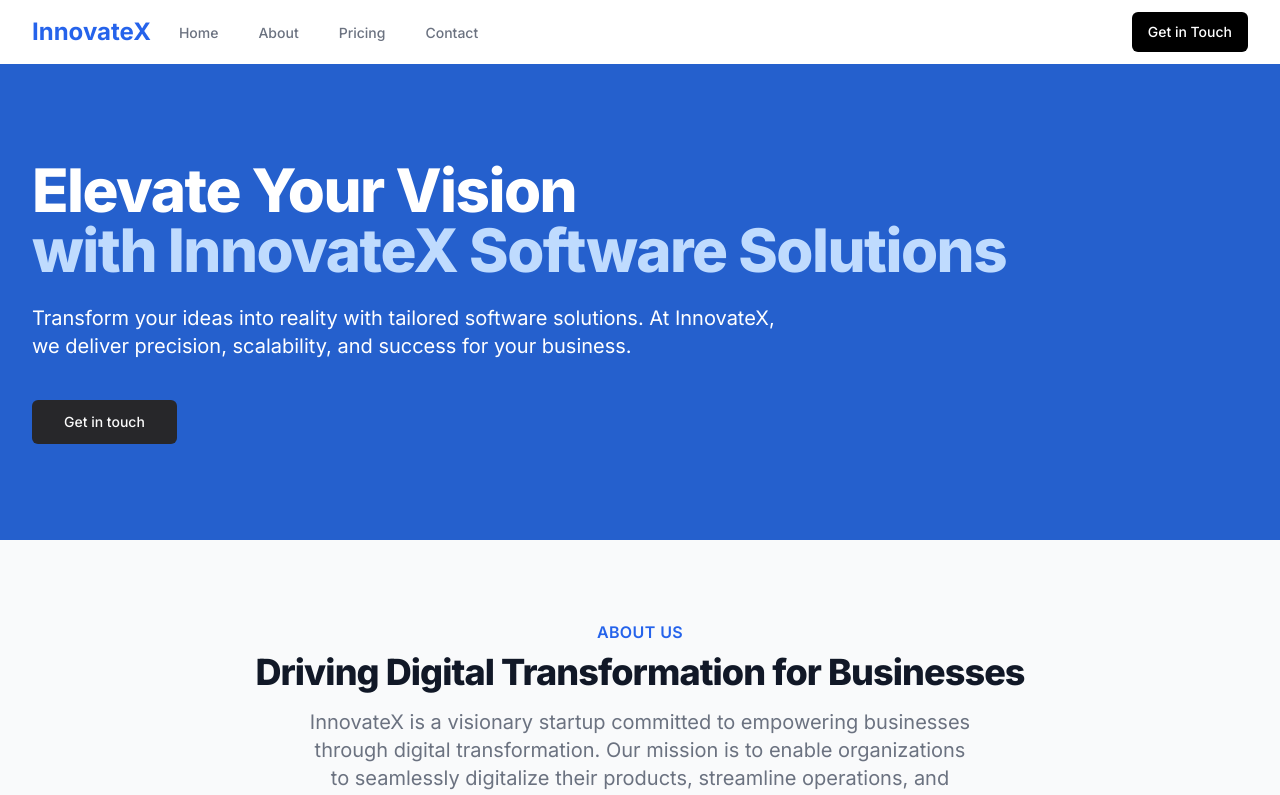
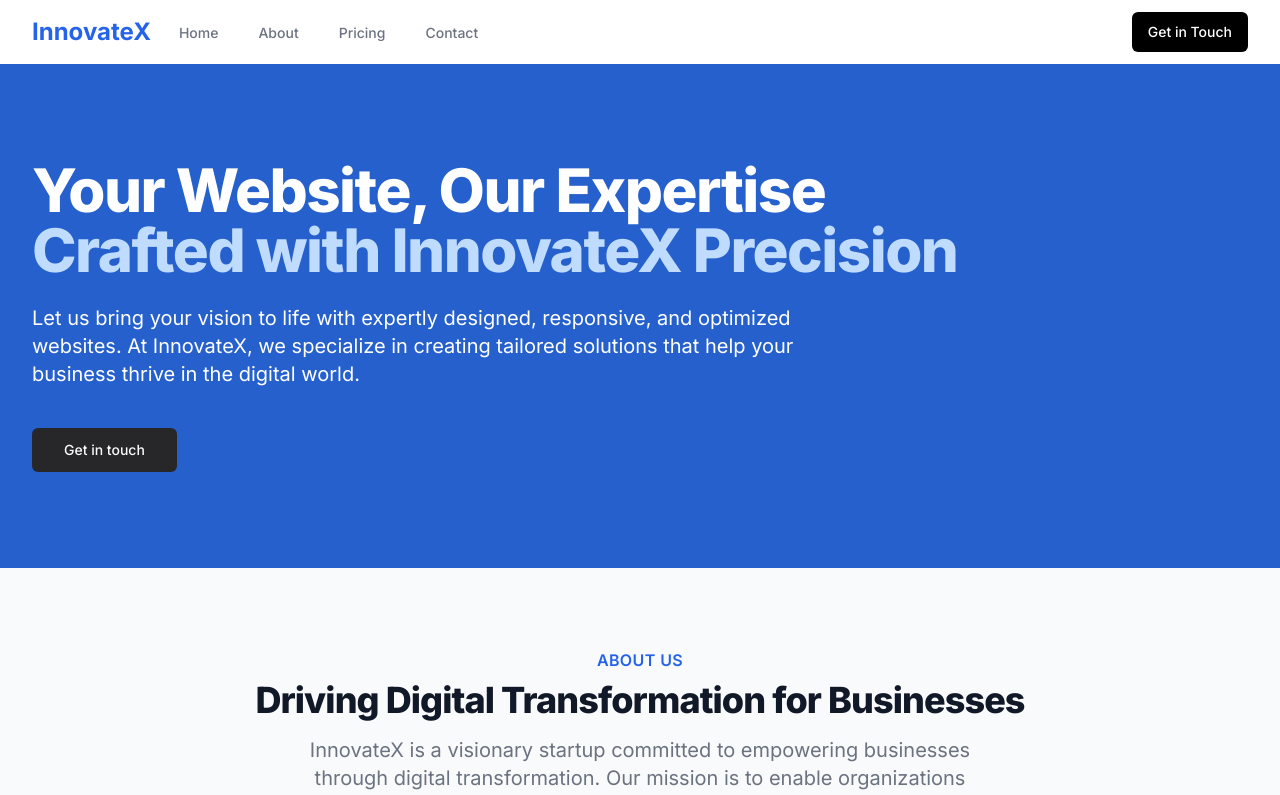
Before and after one commit to marcolcu/innovatex-profile, a Next.js app: page / in a window 1280 px wide. Shown: the top 795 px of the page. Built offline with nearby package versions, Linux system fonts and the light colour scheme.

Commit message:
[UPDATE] Mengubah kata kata hero section

```diff
--- a/components/company-profile.tsx
+++ b/components/company-profile.tsx
@@ -76,15 +76,17 @@ export default function CompanyProfile() {
         <section className="bg-[#2560cd] text-white">
           <div className="max-w-7xl mx-auto py-24 px-4 sm:px-6 lg:px-8">
             <h1 className="text-4xl font-extrabold tracking-tight sm:text-5xl md:text-6xl">
-              <span className="block">Elevate Your Vision</span>
-              <span className="block text-blue-200">with InnovateX Software Solutions</span>
+              <span className="block">Your Website, Our Expertise</span>
+              <span className="block text-blue-200">Crafted with InnovateX Precision</span>
             </h1>
             <p className="mt-6 max-w-lg text-xl sm:max-w-3xl">
-              Transform your ideas into reality with tailored software solutions. At InnovateX, we deliver precision,
-              scalability, and success for your business.
+              Let us bring your vision to life with expertly designed, responsive, and optimized websites.
+              At InnovateX, we specialize in creating tailored solutions that help your business thrive in the digital
+              world.
             </p>
             <div className="mt-10">
-              <Button size="lg" variant="secondary" onClick={() => window.location.href = "https://wa.me/6281586525868?text=Hi,%20I%20want%20to%20create%20a%20website"}>
+              <Button size="lg" variant="secondary"
+                      onClick={() => window.location.href = "https://wa.me/6281586525868?text=Hi,%20I%20want%20to%20create%20a%20website"}>
                 Get in touch
               </Button>
             </div>
@@ -158,7 +160,8 @@ export default function CompanyProfile() {
                 Choose the perfect plan for your business needs
               </p>
             </div>
-            <div className="mt-12 space-y-4 sm:mt-16 sm:space-y-0 sm:grid sm:grid-cols-2 sm:gap-6 lg:max-w-4xl lg:mx-auto xl:max-w-none xl:grid-cols-3">
+            <div
+                className="mt-12 space-y-4 sm:mt-16 sm:space-y-0 sm:grid sm:grid-cols-2 sm:gap-6 lg:max-w-4xl lg:mx-auto xl:max-w-none xl:grid-cols-3">
               {pricingTiers.map((tier) => (
                   <Card key={tier.name} className="flex flex-col justify-between bg-white shadow-md">
                     <CardHeader>
@@ -175,7 +178,7 @@ export default function CompanyProfile() {
                       <ul className="mt-6 space-y-4">
                         {tier.features.map((feature) => (
                             <li key={feature} className="flex">
-                              <Check className="flex-shrink-0 w-6 h-6 text-green-500" />
+                              <Check className="flex-shrink-0 w-6 h-6 text-green-500"/>
                               <span className="ml-3 text-gray-500">{feature}</span>
                             </li>
                         ))}
@@ -213,7 +216,8 @@ export default function CompanyProfile() {
               </p>
             </div>
             <div className="mt-12 max-w-lg mx-auto">
-              <Button className="w-full bg-black text-white hover:bg-black/70" onClick={() => window.location.href = "https://wa.me/6281586525868?text=Hi,%20I%20want%20to%20create%20a%20website"}>
+              <Button className="w-full bg-black text-white hover:bg-black/70"
+                      onClick={() => window.location.href = "https://wa.me/6281586525868?text=Hi,%20I%20want%20to%20create%20a%20website"}>
                 Contact our team for any inquiries or support
               </Button>
             </div>
```
